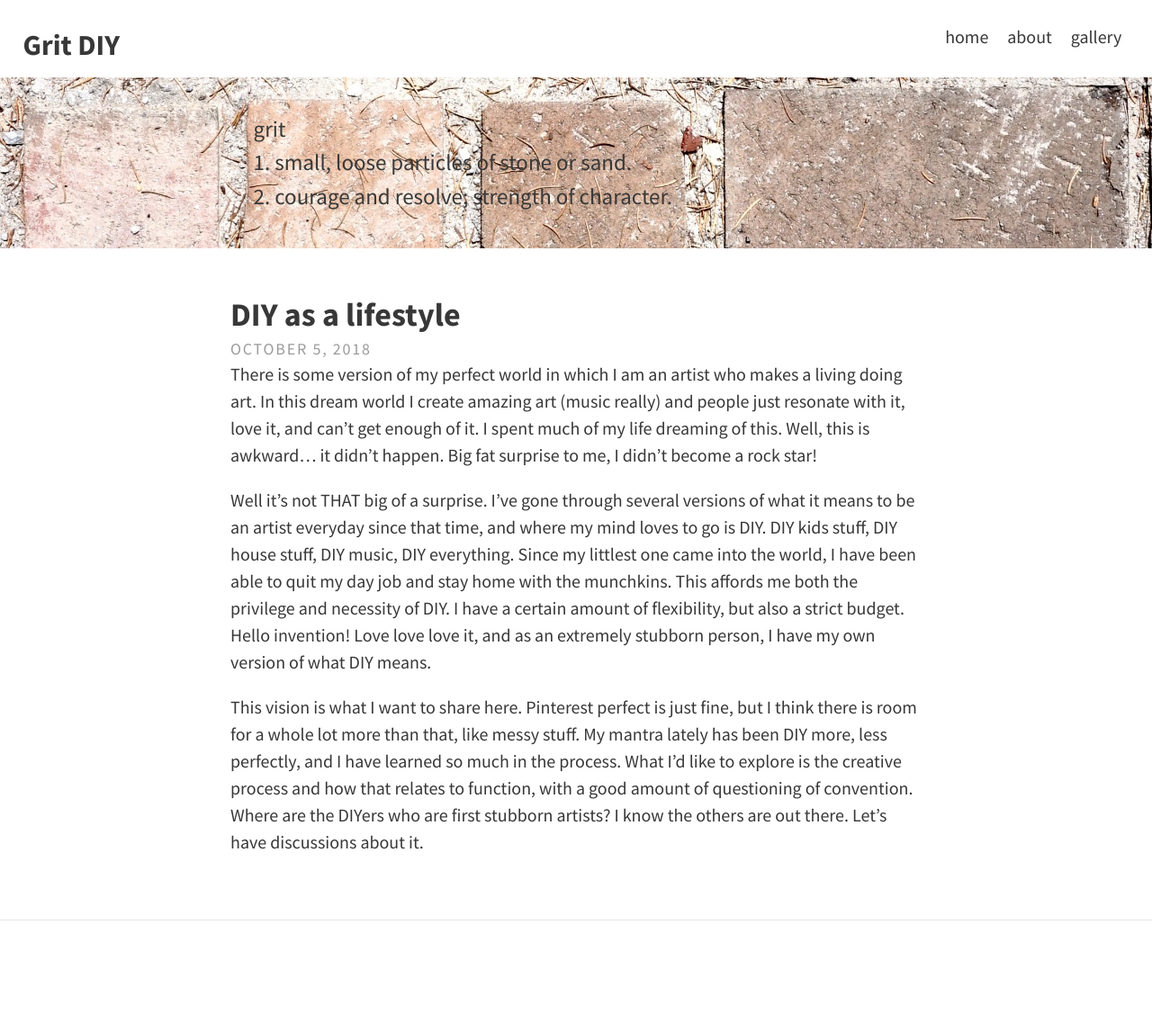
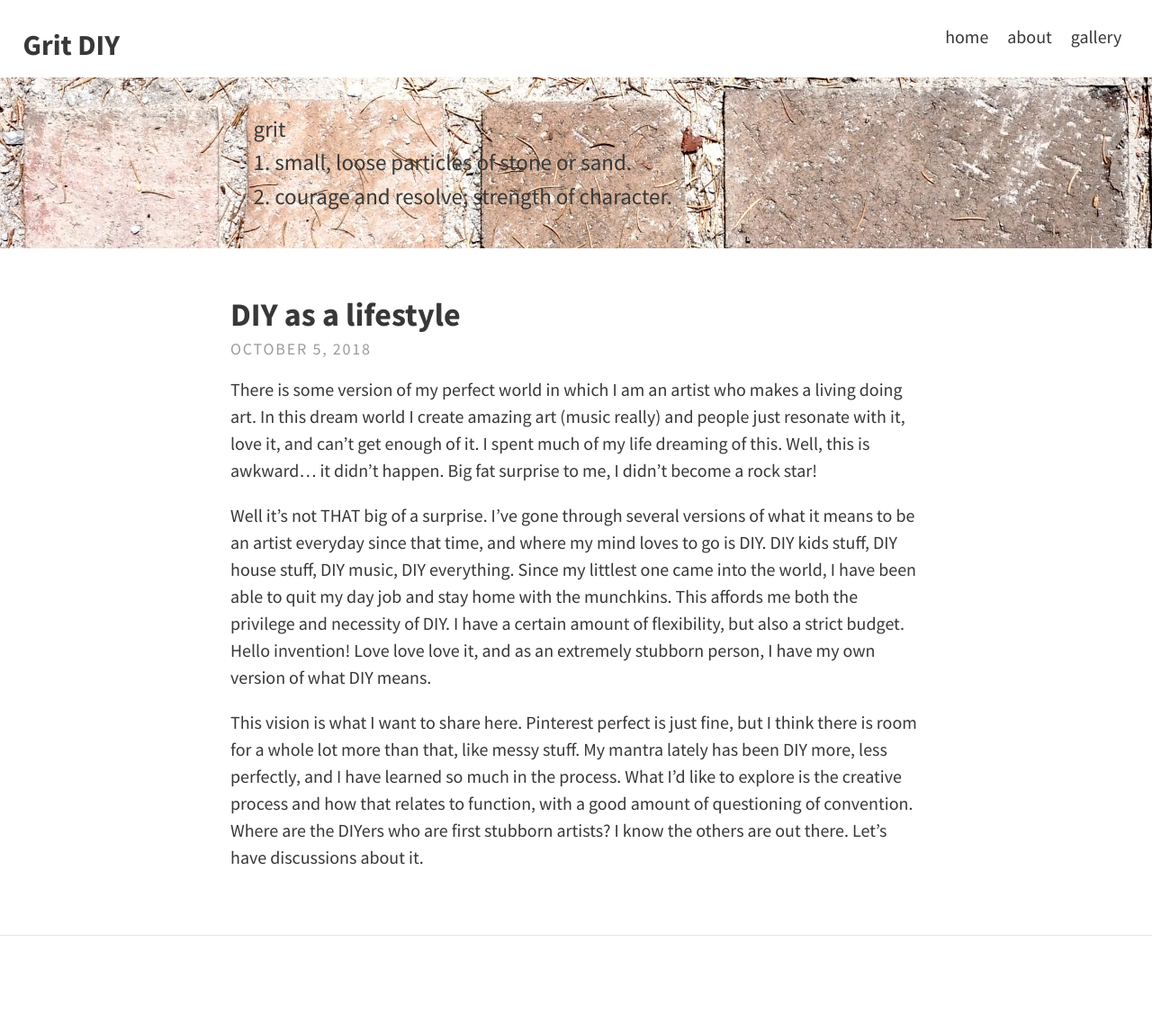
Before and after one commit to gritdiy/gritdiy.github.io, a Jekyll site: the page built from index.html, in a window 1280 px wide. Shown: the whole page at 90% size. Built offline with Jekyll 4.4.1, drawn with Linux system fonts in a browser that asks for light colours; the list of posts is cut into pages by our own code.

Commit message:
adds padding to post header

```diff
--- a/_layouts/home.html
+++ b/_layouts/home.html
@@ -19,7 +19,7 @@ layout: default
       </div>
       {% endif %}
       <span>
-          <header>
+          <header class="home-page-post-header">
             <h1>
               <a class="post-link" href="{{ post.url | prepend: site.baseurl }}">
                 {{ post.title }}
--- a/assets/css/main.scss
+++ b/assets/css/main.scss
@@ -53,3 +53,7 @@ nav {
 .post-img img {
   padding: 0 0%;
 }
+
+.home-page-post-header {
+  padding-bottom: 17px;
+}
```
